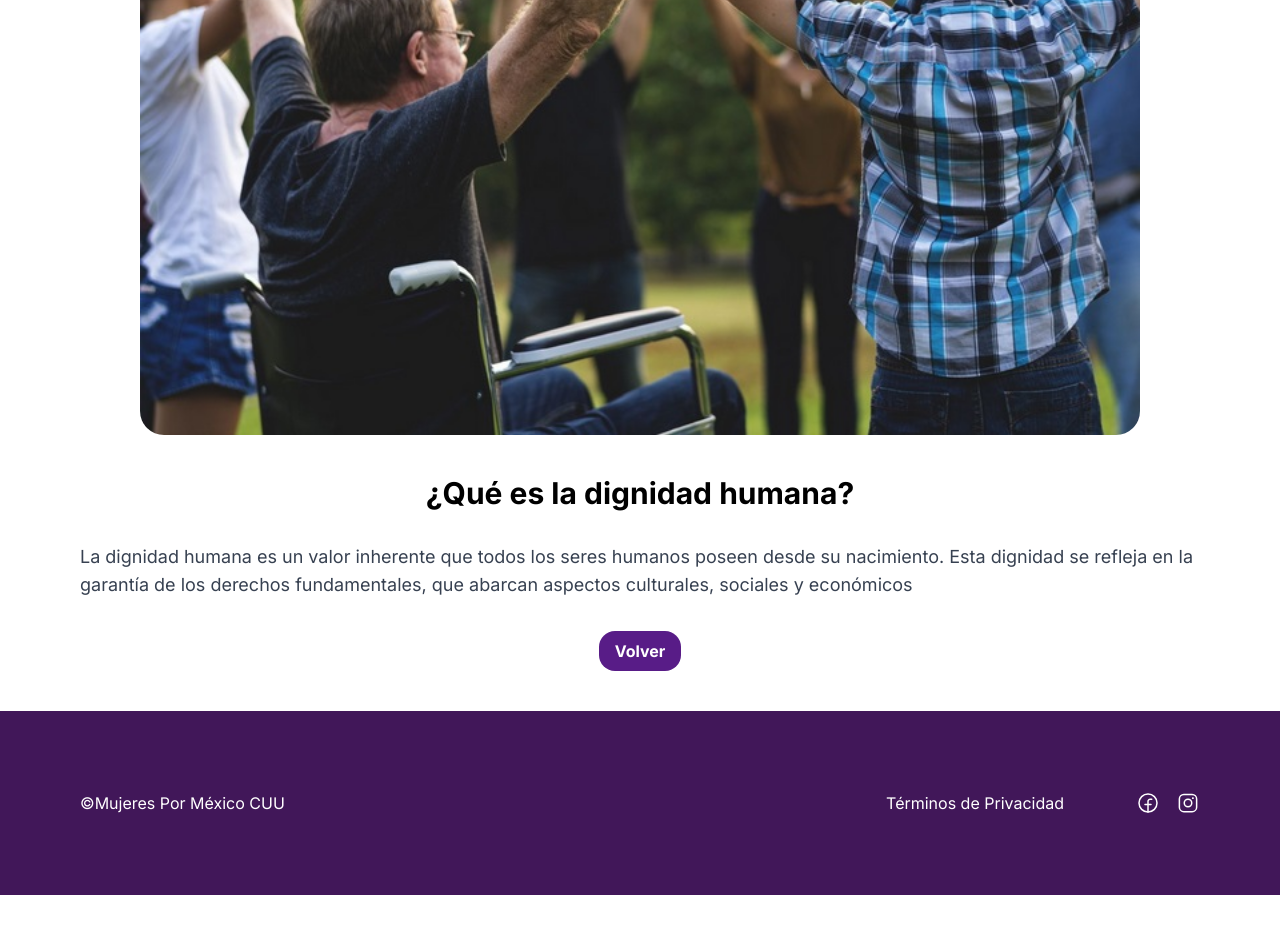
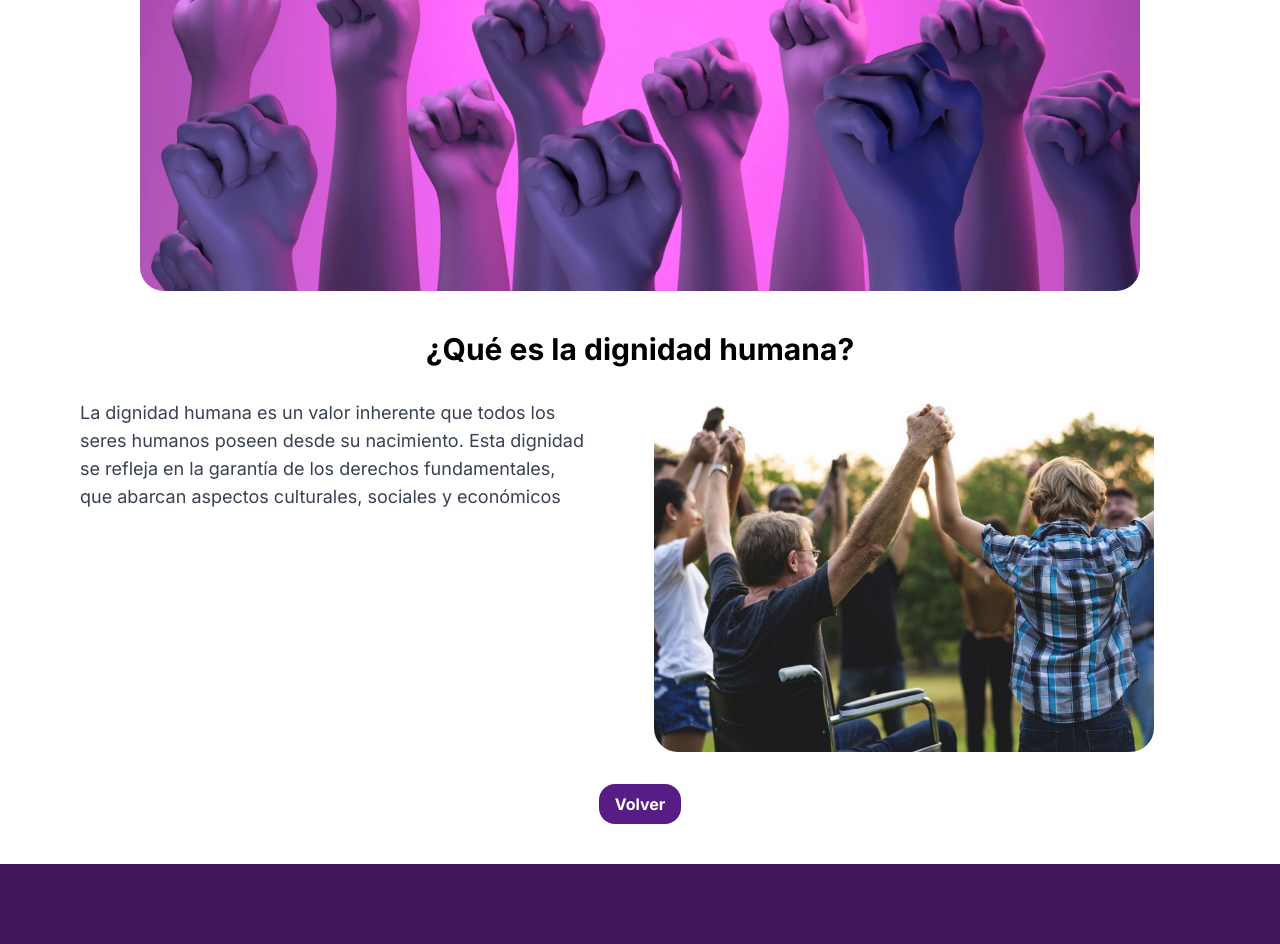
Before and after one commit to alexisgargo/mujeresxmx, a Next.js app: page /blog/blog-pages/que-es-la-dignidad-humana in a window 1280 px wide. Shown: the part 593-1537 px from the top of the page. Before the commit the page ends 1488 px from the top, so only its background shows below. Built offline with nearby package versions, Linux system fonts and the light colour scheme.

Commit message:
updated pages

```diff
--- a/app/blog/blog-pages/cuales-son-mis-derechos/page.tsx
+++ b/app/blog/blog-pages/cuales-son-mis-derechos/page.tsx
@@ -10,7 +10,7 @@ const entry = {
   title: "¿Cuáles son mis derechos? ¿Cómo los protejo?",
   text: (
     <div>
-      <ul>
+      <ul className="indent-10">
         <li>Derecho a la vida</li>
         <li>Derecho a la igualdad</li>
         <li>Derecho a la integridad y seguridad personal</li>
@@ -27,7 +27,16 @@ const entry = {
         <li>Derecho a la alimentación</li>
         <li>Derecho al trabajo</li>
         <li>Derecho a la seguridad social</li>
+        <li>Derecho a la privacidad</li>
+        <li>Derecho al trabajo y condiciones laborales justas</li>
       </ul>
+      <br />
+      <p className="md:text-xl text-gray-900">
+        Estos son algunos derechos humanos, si tienes mas dudas puedes contactarnos y las resolveremos.
+        <br />
+        <br />
+        Para proteger los derechos primero se debe de estar bien informado respecto a ellos, tener documentos que respalden tus derechos, en cada de ser violados, tomar medidas y denunciar en organizaciones defensoras de derechos humanos.
+      </p>
     </div>
   ),
 };
--- a/app/blog/blog-pages/medidas-de-prevencion/page.tsx
+++ b/app/blog/blog-pages/medidas-de-prevencion/page.tsx
@@ -10,10 +10,12 @@ const entry = {
   title: "Medidas de prevención ante la violencia",
   text: (
     <div>
-      <ol className="list-decimal">
+      <ol className="list-decimal m-10">
         <li>Escucha y cree a las sobrevivientes</li>
         <li>Enseñanza a nuevas generaciones</li>
         <li>Exige respuesta y servicios</li>
+        <li>Apoyar a víctimas</li>
+        <li>Fomentar la paz</li>
       </ol>
     </div>
   ),
--- a/app/blog/blog-pages/que-es-la-dignidad-humana/page.tsx
+++ b/app/blog/blog-pages/que-es-la-dignidad-humana/page.tsx
@@ -1,4 +1,5 @@
 import Blog from "@/app/components/blog/entry";
+import Image from "next/image";
 
 export const metadata = {
   title: "Blog",
@@ -6,16 +7,30 @@ export const metadata = {
 };
 
 const entry = {
-  image: "por-qué-es-importante-la-dignidad.jpeg",
+  image: "cdn-3.expansion.jpg",
   title: "¿Qué es la dignidad humana?",
   text: (
     <div>
+      <div className="flex">
+        <div className="w-1/2 pr-12">
       <p>
         La dignidad humana es un valor inherente que todos los seres humanos
         poseen desde su nacimiento. Esta dignidad se refleja en la garantía de
         los derechos fundamentales, que abarcan aspectos culturales, sociales y
         económicos
       </p>
+      </div>
+      <br />
+      <div className="w-1/2 pr-8">
+        <Image
+          src={"/Image/por-qué-es-importante-la-dignidad.jpeg"}
+          alt="Igualdad de género"
+          className="rounded-3xl mx-auto"
+          width={500}
+          height={500}
+        />
+      </div>
+      </div>
     </div>
   ),
 };
--- a/app/blog/blog-pages/que-es-la-igualdad-de-genero/page.tsx
+++ b/app/blog/blog-pages/que-es-la-igualdad-de-genero/page.tsx
@@ -1,4 +1,5 @@
 import Blog from "@/app/components/blog/entry";
+import Image from "next/image";
 
 export const metadata = {
   title: "Blog",
@@ -18,6 +19,15 @@ const entry = {
         esencial y fundamental para la igualdad entre todas las personas, el
         desarrollo y el progreso de la sociedad.
       </p>
+      <div className="w-full">
+        <Image
+          src={"/Image/ana_garnelo_no_discriminacion-scaled.jpg"}
+          alt="Igualdad de género"
+          className="rounded-3xl mx-auto"
+          width={500}
+          height={500}
+        />
+      </div>
     </div>
   ),
 };
```
Also changed, not shown: public/Image/ana_garnelo_no_discriminacion-scaled.jpg (added), public/Image/cdn-3.expansion.jpg (added).
